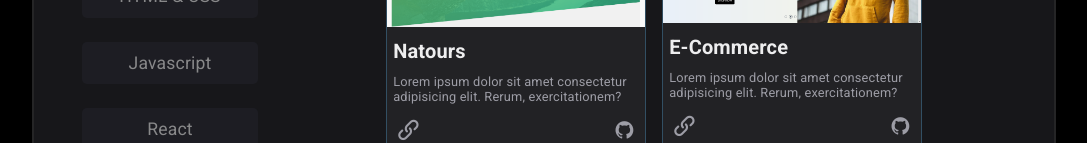
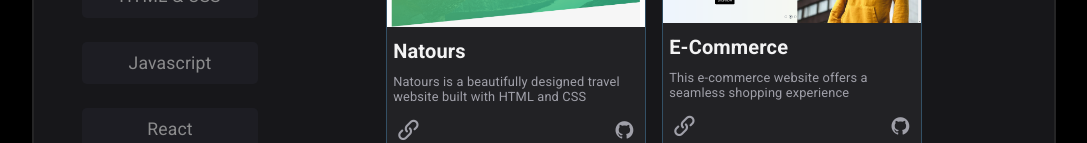
Before and after one commit to Amr-Kamall/amr-kamal-website, a React (Vite) app: page / in a window 1280 px wide. Shown: the part 809-952 px from the top of the page, without its empty margins (96-1183 px from the left). Built offline with nearby package versions, Linux system fonts and the light colour scheme.

Commit message:
update description

```diff
--- a/src/components/3-main/Main.jsx
+++ b/src/components/3-main/Main.jsx
@@ -59,8 +59,7 @@ function Main() {
             <div className="card-content">
               <h1 className="title">{project.projectTitle}</h1>
               <p className="sub-title">
-                Lorem ipsum dolor sit amet consectetur adipisicing elit. Rerum,
-                exercitationem?
+                {project.info}
               </p>
             </div>
             <div className="card-links">
```
